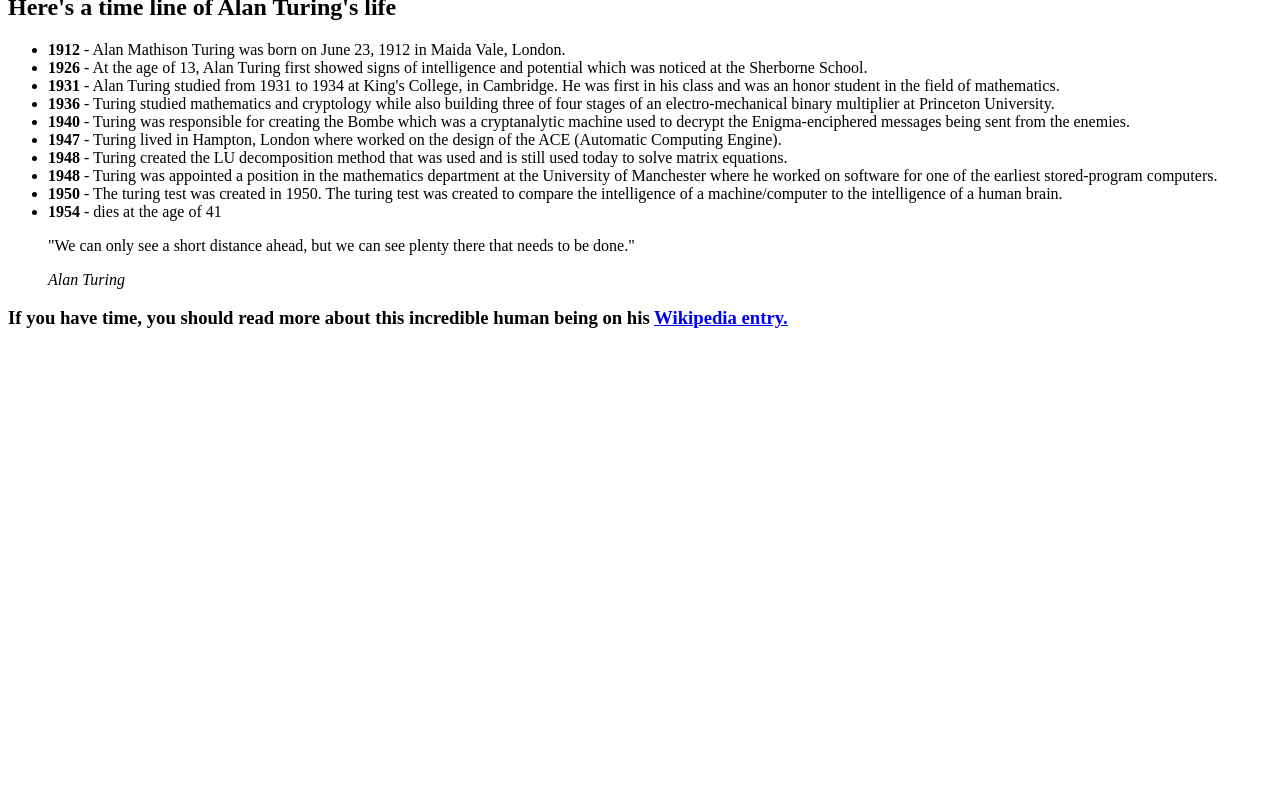
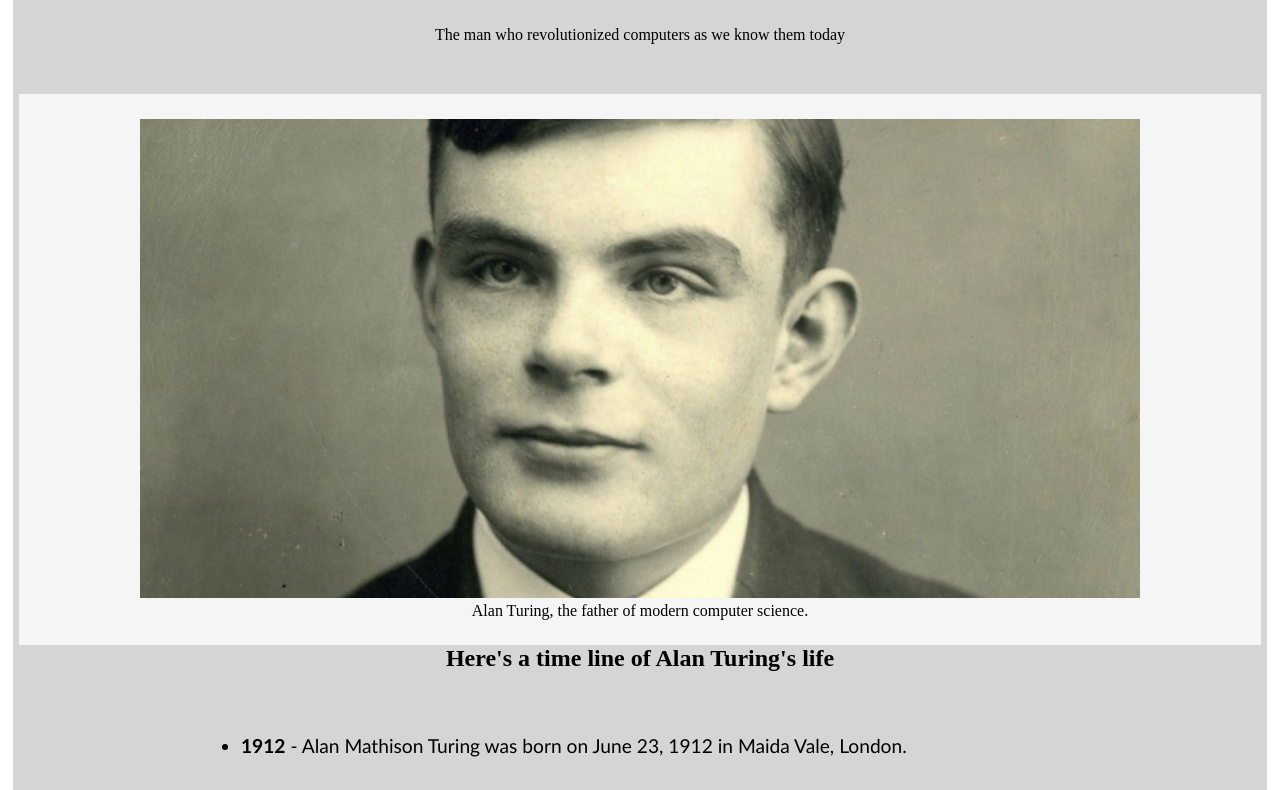
Before and after one commit to AymanMalkawi122/Tribute-Page, a plain HTML site: page index.html in a window 1280 px wide. Shown: the part 163-953 px from the top of the page. Before the commit the page ends 800 px from the top, so only its background shows below. Drawn offline with Linux system fonts and the light colour scheme; the site is published under a folder, as on GitHub Pages, so addresses that start at the root find nothing.

Commit message:
project2 com#2

```diff
--- a/index.html
+++ b/index.html
@@ -7,7 +7,7 @@
     <meta name="viewport" content="width=device-width, initial-scale=1.0">
     <meta name="description" content="Alan Turing Tribute Page">
     <title>Document</title>
-    <link rel="stylesheet" href="/style/style.css">
+    <link rel="stylesheet" href="style/style.css">
 </head>
 
 <body>
@@ -17,7 +17,7 @@
             <p>The man who revolutionized computers as we know them today</p>
         </section>
         <figure id="img-div">
-            <img id="image" src="/assets/Alan.jpg" alt="Alan Turing">
+            <img id="image" src="assets/Alan.jpg" alt="Alan Turing">
             <figcaption id="img-caption">Alan Turing, the father of modern computer science.</figcaption>
         </figure>
         <section id="tribute-info">
```
